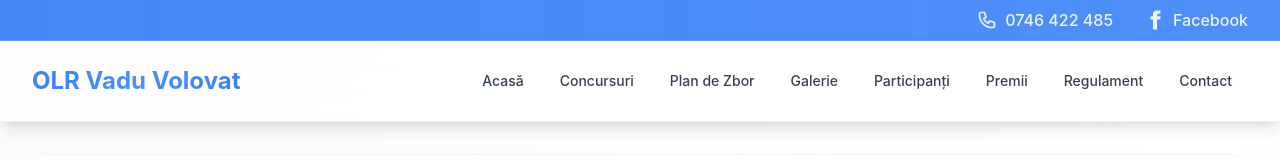
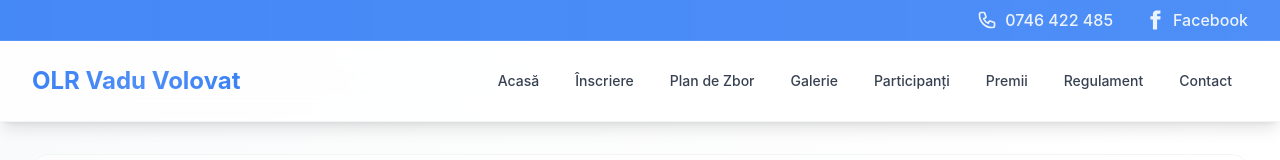
Before and after one commit to mariusvicol/OLRVaduVolovat, a React (Vite) app: page / in a window 1280 px wide. Shown: the top 160 px of the page. Built offline with nearby package versions, Linux system fonts and the light colour scheme.

Commit message:
Change navigation menu item from 'Concursuri' to 'Înscriere'

```diff
--- a/src/components/Layout.tsx
+++ b/src/components/Layout.tsx
@@ -55,7 +55,7 @@ export default function Layout({ children }: LayoutProps) {
                 Acasă
               </Link>
               <Link to="/competitii" className="inline-flex items-center px-3 sm:px-4 py-2 text-sm font-medium text-gray-700 hover:text-primary hover:bg-gray-50 rounded-lg transition-all duration-300">
-                Concursuri
+                Înscriere
               </Link>
               <Link to="/plan-zbor" className="inline-flex items-center px-3 sm:px-4 py-2 text-sm font-medium text-gray-700 hover:text-primary hover:bg-gray-50 rounded-lg transition-all duration-300">
                 Plan de Zbor
@@ -113,7 +113,7 @@ export default function Layout({ children }: LayoutProps) {
                   className="block px-3 py-2 rounded-md text-sm sm:text-base font-medium text-gray-700 hover:text-primary hover:bg-gray-50"
                   onClick={() => setIsMenuOpen(false)}
                 >
-                  Concursuri
+                  Înscriere
                 </Link>
                 <Link
                   to="/plan-zbor"
```
